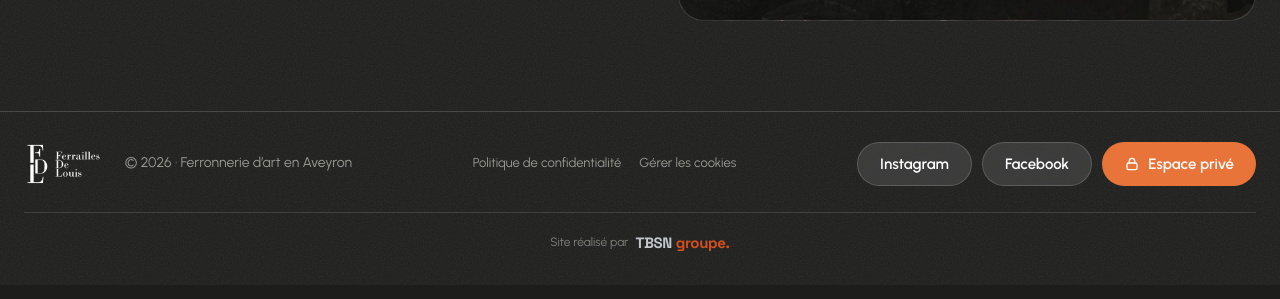
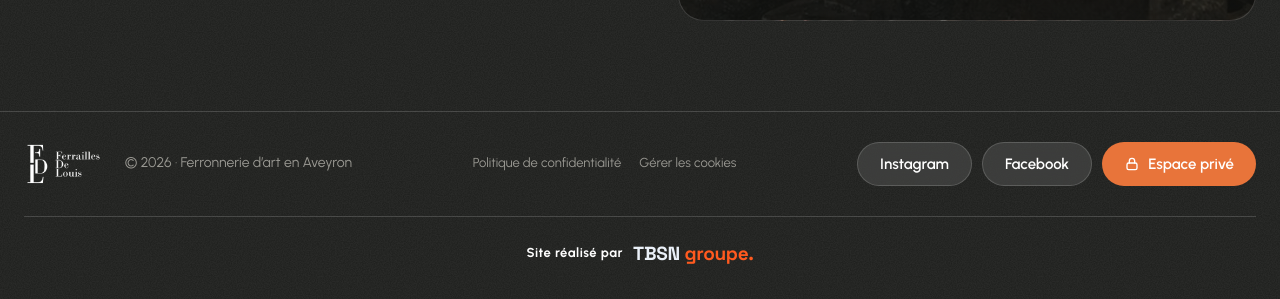
Before and after one commit to Totochee/ferraillesdelouis, a plain HTML site: page index.html in a window 1280 px wide. Shown: the part 7332-7631 px from the top of the page. Drawn offline with nearby package versions, Linux system fonts and the light colour scheme; no server answers.

Commit message:
Pied de page : crédit « Site réalisé par TBSN groupe. » plus visible, lien vers tbsngroupe.fr
Co-Authored-By: Claude Opus 5.5 <noreply@anthropic.com>
Claude-Session: https://claude.ai/code/session_01AM6yQdPQ5jTvJC9PnRCV4d

```diff
--- a/css/site.css
+++ b/css/site.css
@@ -495,3 +495,7 @@
     .legal td:first-child,.legal td:last-child{white-space:nowrap}
     footer .f-legal a{white-space:nowrap}
     @media(min-width:861px) and (max-width:1250px){footer .f-legal{order:3;flex-basis:100%}footer .credit{order:4}}
+    /* Crédit plus visible (même rendu que le site du 10 km du Château) */
+    footer .credit{gap:10px;margin-top:10px;padding-top:22px;font-size:13px;font-weight:700;letter-spacing:.04em;color:#fff;opacity:1}
+    footer .credit .tbsn{font-size:19px}
+    footer .credit:hover .tbsn span{text-decoration:underline}
```
